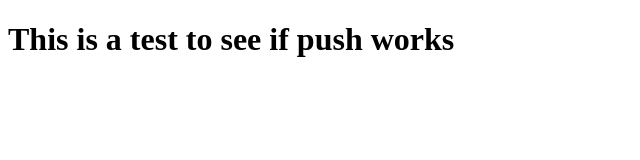
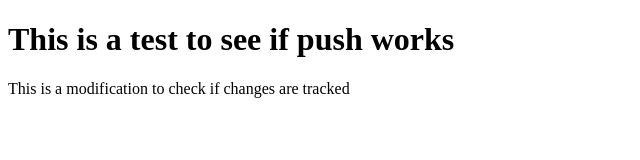
Before and after one commit to Mohammed9013/Web_Assignments, a plain HTML site: page Index.html in a window 1280 px wide. Shown: the whole page, without its empty margins (0-640 px from the left). Drawn offline with Linux system fonts and the light colour scheme.

Commit message:
This is a commit to check if changes are tracked

```diff
--- a/Index.html
+++ b/Index.html
@@ -7,5 +7,6 @@
 </head>
 <body>
     <h1>This is a test to see if push works</h1>
+    <p>This is a modification to check if changes are tracked</p>
 </body>
 </html>
```
